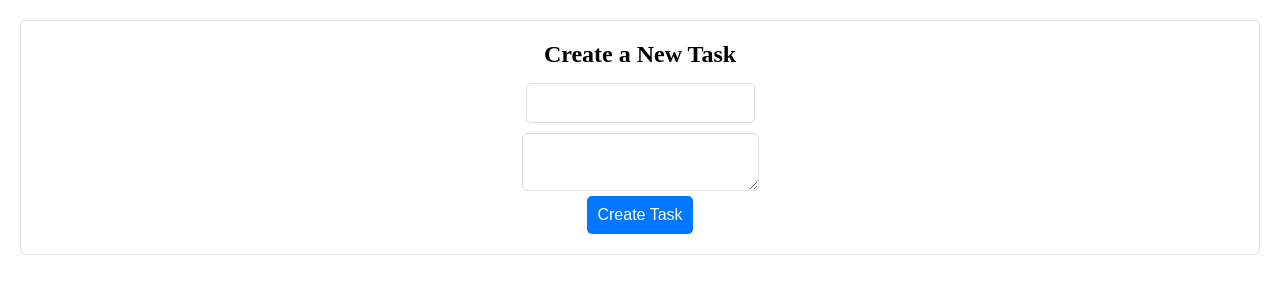
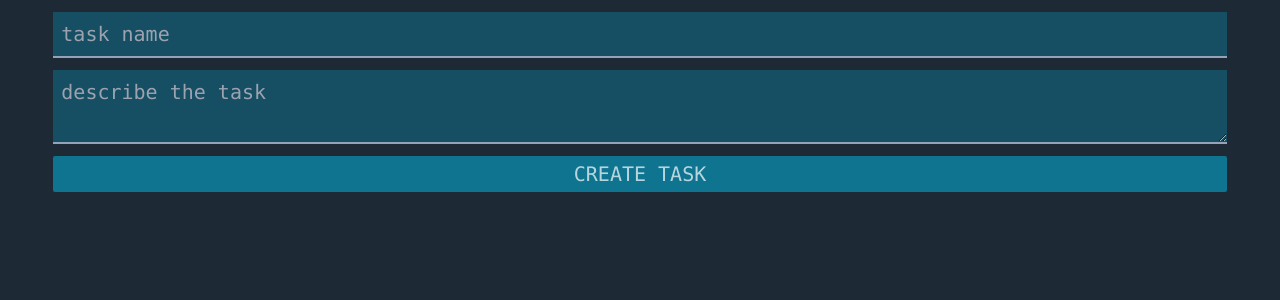
Before and after one commit to sarilusblaise/TaskMaster, a React (Create React App) app: page / in a window 1280 px wide. Shown: the top 300 px of the page. Built offline with nearby package versions, Linux system fonts and the light colour scheme.

Commit message:
integration of tailwind css and form component have been styled

```diff
--- a/package.json
+++ b/package.json
@@ -34,5 +34,9 @@
       "last 1 firefox version",
       "last 1 safari version"
     ]
+  },
+  "devDependencies": {
+    "@tailwindcss/forms": "^0.5.3",
+    "tailwindcss": "^3.2.7"
   }
 }
--- a/src/App.js
+++ b/src/App.js
@@ -1,7 +1,7 @@
 import CreateTaskForm from "./components/CreateTaskForm";
 export default function App() {
 	return (
-		<main>
+		<main className='pt-3 text-xl font-mono'>
 			<CreateTaskForm />
 		</main>
 	);
--- a/src/components/CreateTaskForm.js
+++ b/src/components/CreateTaskForm.js
@@ -1,15 +1,26 @@
 import React, { useState } from "react";
 
-const CreateTaskForm = ({ onSubmit }) => {
+const CreateTaskForm = () => {
 	return (
-		<form className='create-task-form'>
-			<h2 className='create-task-form__title'>Create a New Task</h2>
+		<form className='flex flex-col gap-y-3 border-white border-solid w-11/12 mx-auto'>
+			<input
+				className='p-2 border-b-2 border-slate-400 focus:outline-none focus:border-b-2 focus:border-slate-50 bg-cyan-900'
+				type='text'
+				name='task'
+				placeholder='task name'
+				required
+			/>
 
-			<input className='create-task-form__input' required />
-
-			<textarea className='create-task-form__textarea' />
-			<button type='submit' className='create-task-form__button'>
-				Create Task
+			<textarea
+				className='p-2 border-b-2 border-slate-400 focus:outline-none focus:border-b-2 focus:border-slate-50 bg-cyan-900'
+				name='taskDescription'
+				placeholder='describe the task'
+			/>
+			<button
+				className='bg-cyan-700 hover:bg-cyan-600 p-1 rounded-sm'
+				type='submit'
+			>
+				CREATE TASK
 			</button>
 		</form>
 	);
--- a/src/styles/styles.css
+++ b/src/styles/styles.css
@@ -1,54 +1,22 @@
+@tailwind base;
+@tailwind components;
+@tailwind utilities;
+@import url("https://fonts.googleapis.com/css?family=Open+Sans|Roboto:400,700&display=swap|Sofia");
+@import url('https://fonts.googleapis.com/css2?family=Montserrat:ital,wght@0,300;0,400;0,500;0,600;1,300&display=swap');
+
+
+
 /* css reset*/
+
 *,
 ::after,
 ::before {
     margin: 0;
     padding: 0;
     box-sizing: border-box;
+    color: rgb(255, 255, 255, 0.7);
 }
 
-.create-task-form {
-    display: flex;
-    flex-direction: column;
-    align-items: center;
-    margin: 20px;
-    padding: 20px;
-    border: 1px solid #ddd;
-    border-radius: 5px;
+body{
+    background-color: #1d2a35;
 }
-
-.create-task-form__title {
-    margin-top: 0;
-    margin-bottom: 10px;
-}
-
-
-.create-task-form__input,
-.create-task-form__textarea {
-    padding: 10px;
-    border: 1px solid #ddd;
-    border-radius: 5px;
-    font-size: 16px;
-    margin-top: 5px;
-    margin-bottom: 5px;
-}
-
-.create-task-form__input:focus,
-.create-task-form__textarea:focus {
-    outline: none;
-    border-color: #0077ff;
-}
-
-.create-task-form__button {
-    padding: 10px;
-    border: none;
-    border-radius: 5px;
-    background-color: #0077ff;
-    color: #fff;
-    font-size: 16px;
-    cursor: pointer;
-}
-
-.create-task-form__button:hover {
-    background-color: #005ce6;
-}
--- /dev/null
+++ b/tailwind.config.js
@@ -0,0 +1,13 @@
+/** @type {import('tailwindcss').Config} */
+module.exports = {
+	content: ["./src/**/*.{js,jsx,ts,tsx}"],
+	theme: {
+		extend: {},
+	},
+	plugins: [
+		require("@tailwindcss/forms")({
+			// only generate global styles
+			strategy: "class", // only generate classes
+		}),
+	],
+};
```
Also changed, not shown: 1 other file (tests, documents, lock files or other folders).
